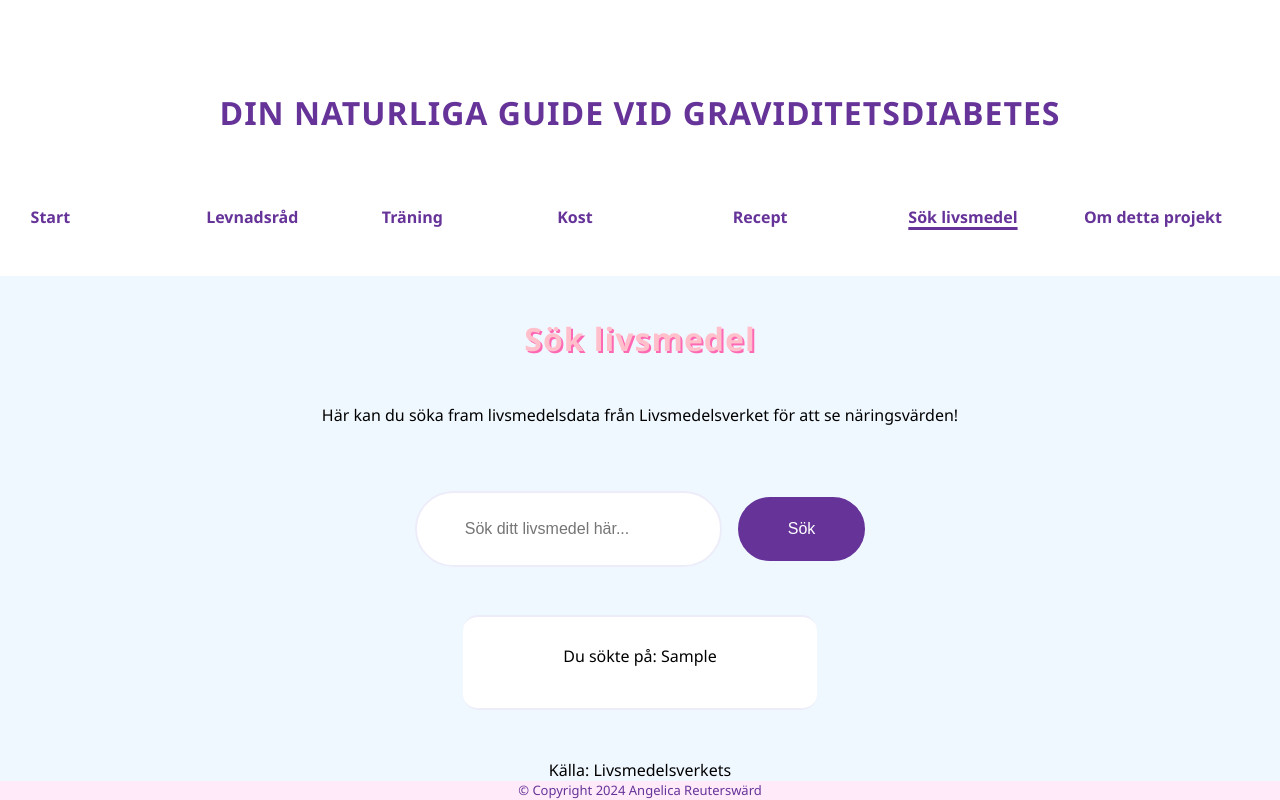
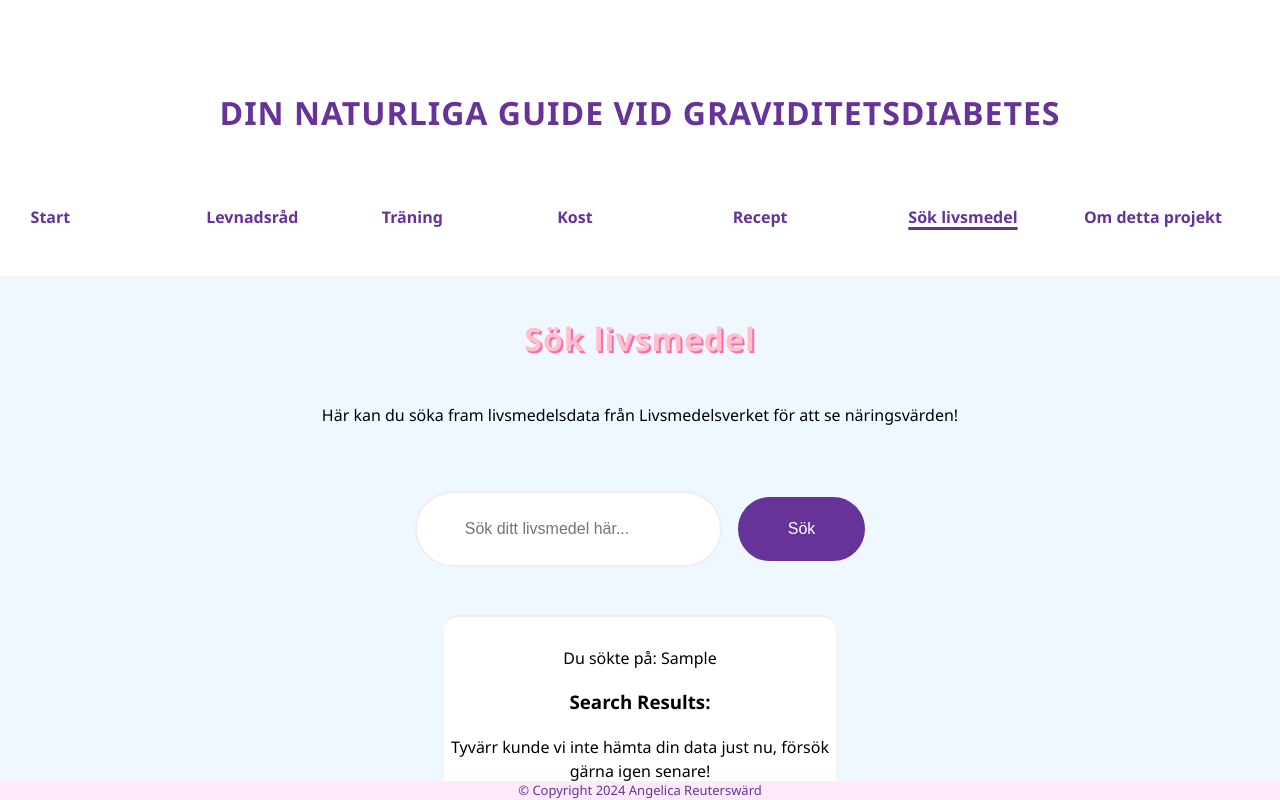
Before and after one commit to Ayngie/natural-guide-to-gestational-diabetes, a React (Vite) app: page /natural-guide-to-gestational-diabetes/search in a window 1280 px wide. Both pictures are taken after typing "Sample" into the empty fields and a click on the button "Sök". Shown: the top 800 px of the page. Built offline with nearby package versions, Linux system fonts and the light colour scheme.

Commit message:
✨ feat: added component for search results, and state for successful data fetching

```diff
--- a/src/components/search/searchMethods/LocalJSONSearch.tsx
+++ b/src/components/search/searchMethods/LocalJSONSearch.tsx
@@ -1,5 +1,6 @@
 import { useState, useEffect } from "react";
 import { SearchField } from "../searchField/SearchField";
+import { SearchResults } from "../searchResults";
 import { StyledSearchSection, StyledArticle } from "../../styles/StyledWrappers";
 import { StyledHeading, Paragraph } from "../../styles/StyledTexts";
 import { StyledLoader } from "../../styles/search/StyledLoader";
@@ -13,6 +14,7 @@ interface IJSONSearchProps {
 export const LocalJSONSearch = ({ isLoading, setIsLoading}:IJSONSearchProps) => {
   const [jsonFood, setJsonFood] = useState<string>("");
   const [jsonSearchHasBeenDone, setJsonSearchHasBeenDone] = useState<boolean>(false);
+  const [jsonSuccessFetching, setJsonSuccessFetching] = useState<boolean>(false);
   const [jsonErrorFetching, setJsonErrorFetching] = useState<boolean>(false);
 
   useEffect(() => {
@@ -25,6 +27,8 @@ export const LocalJSONSearch = ({ isLoading, setIsLoading}:IJSONSearchProps) =>
       try {
         const foodData = "...await getJSONData..."
         console.log(foodData);
+
+        setJsonSuccessFetching(true)
         } catch (error) {
         // console.error("This is the error from SearchFood for JSON-data search: ", error);
         setJsonErrorFetching(true);
@@ -44,22 +48,21 @@ export const LocalJSONSearch = ({ isLoading, setIsLoading}:IJSONSearchProps) =>
     };
   }, [jsonFood, setIsLoading]);
 
-
   return (
     <>
       <StyledHeading>Sök livsmedel</StyledHeading>
       <Paragraph>Här kan du söka fram livsmedelsdata från Livsmedelsverket för att se näringsvärden!</Paragraph>
 
-
       <StyledSearchSection>
         <SearchField setFood={setJsonFood} food={jsonFood} setIsLoading={setIsLoading}/>
 
-        {isLoading && <StyledLoader></StyledLoader>}
+        { isLoading && <StyledLoader></StyledLoader> }
 
         { jsonSearchHasBeenDone &&
           <StyledArticle>
             <p>Du sökte på: {jsonFood}</p>
-            { jsonErrorFetching && <p>Tyvärr kunde vi inte hämta din data just nu, försök gärna igen senare!</p>}
+            { jsonErrorFetching && <p>Tyvärr kunde vi inte hämta din data just nu, försök gärna igen senare!</p> }
+            { jsonSuccessFetching && <SearchResults></SearchResults> }
           </StyledArticle>
         }
         <Paragraph>Källa: Livsmedelsverkets livsmedelsdatabas version 2023-06-13</Paragraph>
--- /dev/null
+++ b/src/components/search/searchResults.tsx
@@ -0,0 +1,9 @@
+export const SearchResults = () => {
+
+  return (
+    <>
+        <h3>Search Results:</h3>
+        <p>Tyvärr kunde vi inte hämta din data just nu, försök gärna igen senare!</p>
+    </>
+    );
+};
```
Lines whose indentation alone changed are shown as unchanged.
